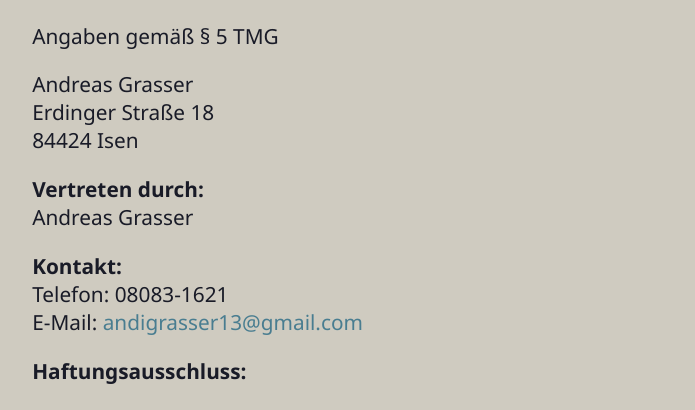
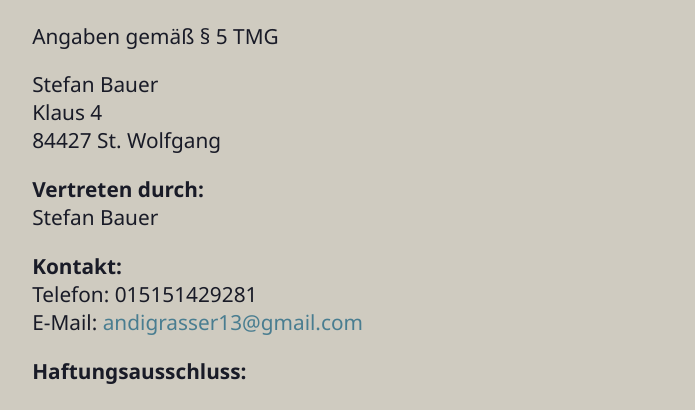
Before and after one commit to andigandhi/crazyrec-homepage, a plain HTML site: page DrunkenDentists/impressum.html in a window 1280 px wide. Shown: the part 364-774 px from the top of the page, without its empty margins (39-734 px from the left). Drawn offline with Linux system fonts and the light colour scheme.

Commit message:
Update impressum.html

```diff
--- a/DrunkenDentists/impressum.html
+++ b/DrunkenDentists/impressum.html
@@ -11,13 +11,13 @@
 	<body>
 		<img id="logo" alt="" src="img/thedrunkendentists_schrift.png" width="50%" draggable="false" style="margin: 5%;">
 		<div style="margin: 5%">
-			<h1>Impressum</h1><p>Angaben gemäß § 5 TMG</p><p>Andreas Grasser <br>
-			Erdinger Straße 18<br>
-			84424 Isen <br>
+			<h1>Impressum</h1><p>Angaben gemäß § 5 TMG</p><p>Stefan Bauer<br>
+			Klaus 4 <br>
+			84427 St. Wolfgang <br>
 			</p><p> <strong>Vertreten durch: </strong><br>
-			Andreas Grasser<br>
+			Stefan Bauer<br>
 			</p><p><strong>Kontakt:</strong> <br>
-			Telefon: 08083-1621<br>
+			Telefon: 015151429281<br>
 			E-Mail: <a href='mailto:andigrasser13@gmail.com'>andigrasser13@gmail.com</a></br></p><p><strong>Haftungsausschluss: </strong><br><br><strong>Haftung für Inhalte</strong><br><br>
 			Die Inhalte unserer Seiten wurden mit größter Sorgfalt erstellt. Für die Richtigkeit, Vollständigkeit und Aktualität der Inhalte können wir jedoch keine Gewähr übernehmen. Als Diensteanbieter sind wir gemäß § 7 Abs.1 TMG für eigene Inhalte auf diesen Seiten nach den allgemeinen Gesetzen verantwortlich. Nach §§ 8 bis 10 TMG sind wir als Diensteanbieter jedoch nicht verpflichtet, übermittelte oder gespeicherte fremde Informationen zu überwachen oder nach Umständen zu forschen, die auf eine rechtswidrige Tätigkeit hinweisen. Verpflichtungen zur Entfernung oder Sperrung der Nutzung von Informationen nach den allgemeinen Gesetzen bleiben hiervon unberührt. Eine diesbezügliche Haftung ist jedoch erst ab dem Zeitpunkt der Kenntnis einer konkreten Rechtsverletzung möglich. Bei Bekanntwerden von entsprechenden Rechtsverletzungen werden wir diese Inhalte umgehend entfernen.<br><br><strong>Haftung für Links</strong><br><br>
 			Unser Angebot enthält Links zu externen Webseiten Dritter, auf deren Inhalte wir keinen Einfluss haben. Deshalb können wir für diese fremden Inhalte auch keine Gewähr übernehmen. Für die Inhalte der verlinkten Seiten ist stets der jeweilige Anbieter oder Betreiber der Seiten verantwortlich. Die verlinkten Seiten wurden zum Zeitpunkt der Verlinkung auf mögliche Rechtsverstöße überprüft. Rechtswidrige Inhalte waren zum Zeitpunkt der Verlinkung nicht erkennbar. Eine permanente inhaltliche Kontrolle der verlinkten Seiten ist jedoch ohne konkrete Anhaltspunkte einer Rechtsverletzung nicht zumutbar. Bei Bekanntwerden von Rechtsverletzungen werden wir derartige Links umgehend entfernen.<br><br><strong>Urheberrecht</strong><br><br>
```
